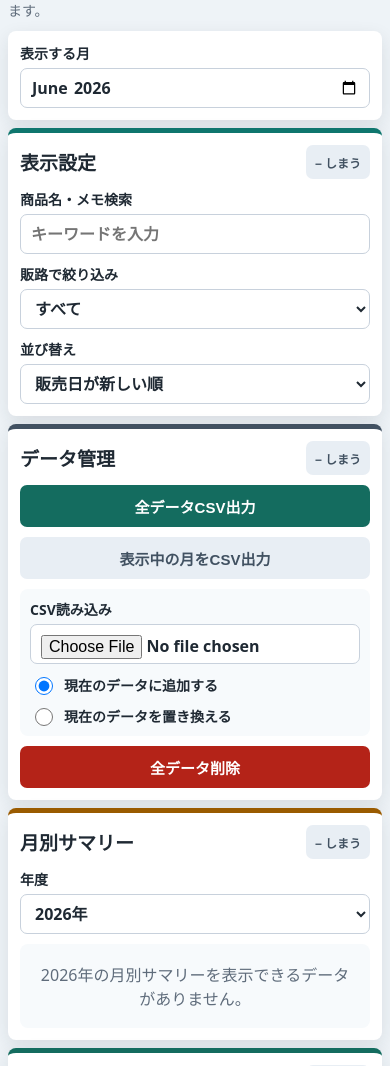
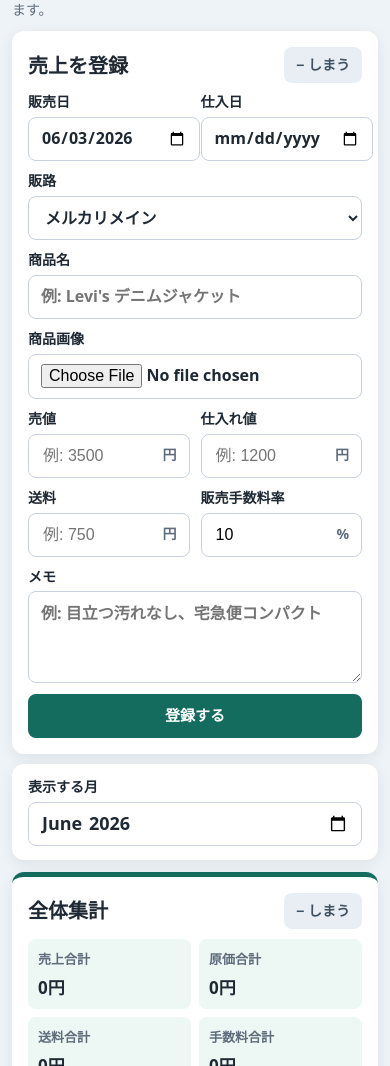
Before and after one commit to rendayo0425-dotcom/furugi-sales-app, a plain HTML site: page index.html in a window 390 px wide. Shown: the part 66-1132 px from the top of the page. Drawn offline with Linux system fonts and the light colour scheme.

Commit message:
売上登録を上部に移動しスマホUIを調整

```diff
--- a/index.html
+++ b/index.html
@@ -25,199 +25,8 @@
       <p class="lead">販売した商品を登録して、利益と利益率を一覧で確認できます。</p>
     </header>
 
-    <!-- 表示する月を選ぶカードです -->
-    <section class="card">
-      <label for="monthFilter">
-        表示する月
-        <input id="monthFilter" class="field" type="month" required>
-      </label>
-    </section>
-
-    <!-- 一覧の検索・絞り込み・並び替えを行う表示設定です -->
-    <section class="card filter-card" data-section-id="filters">
-      <div class="section-header">
-        <h2>表示設定</h2>
-        <button class="section-toggle" type="button">− しまう</button>
-      </div>
-      <div class="section-content">
-      <div class="filter-grid">
-        <label for="searchInput">
-          商品名・メモ検索
-          <input id="searchInput" class="field" type="search" placeholder="キーワードを入力">
-        </label>
-
-        <label for="channelFilter">
-          販路で絞り込み
-          <select id="channelFilter" class="field">
-            <option value="all">すべて</option>
-            <option value="メルカリメイン">メルカリメイン</option>
-            <option value="メルカリサブ">メルカリサブ</option>
-            <option value="ヤフー">ヤフー</option>
-            <option value="ラクマ">ラクマ</option>
-          </select>
-        </label>
-
-        <label for="sortSelect">
-          並び替え
-          <select id="sortSelect" class="field">
-            <option value="dateDesc">販売日が新しい順</option>
-            <option value="dateAsc">販売日が古い順</option>
-            <option value="priceDesc">売値が高い順</option>
-            <option value="profitDesc">利益が高い順</option>
-            <option value="profitRateDesc">利益率が高い順</option>
-          </select>
-        </label>
-      </div>
-      </div>
-    </section>
-
-    <!-- CSVの出力と読み込みを行う管理メニューです -->
-    <section class="card csv-card" data-section-id="csv">
-      <div class="section-header">
-        <h2>データ管理</h2>
-        <button class="section-toggle" type="button">− しまう</button>
-      </div>
-
-      <div class="section-content">
-      <div class="csv-actions">
-        <button id="exportCsvButton" type="button">全データCSV出力</button>
-        <button id="exportMonthCsvButton" class="secondary-button" type="button">表示中の月をCSV出力</button>
-
-        <div class="csv-import-box">
-          <label for="csvFileInput">
-            CSV読み込み
-            <input id="csvFileInput" class="field file-field" type="file" accept=".csv,text/csv">
-          </label>
-
-          <!-- 読み込み時に、今のデータへ追加するか置き換えるかを選びます -->
-          <div class="import-mode">
-            <label>
-              <input type="radio" name="importMode" value="append" checked>
-              現在のデータに追加する
-            </label>
-            <label>
-              <input type="radio" name="importMode" value="replace">
-              現在のデータを置き換える
-            </label>
-          </div>
-        </div>
-
-        <!-- テストデータをまとめて消すための危険操作です。JavaScriptで2回確認します -->
-        <button id="deleteAllDataButton" class="danger-button" type="button">全データ削除</button>
-      </div>
-      </div>
-    </section>
-
-    <!-- 登録済みデータを月ごとにまとめたサマリーです -->
-    <section class="card monthly-summary-card" data-section-id="monthlySummary">
-      <div class="section-header">
-        <h2>月別サマリー</h2>
-        <button class="section-toggle" type="button">− しまう</button>
-      </div>
-      <div class="section-content">
-      <label for="summaryYearSelect" class="summary-year-control">
-        年度
-        <select id="summaryYearSelect" class="field"></select>
-      </label>
-
-      <!-- JavaScriptで月別サマリーカードをここに追加します -->
-      <div id="monthlySummaryList" class="monthly-summary-list"></div>
-      </div>
-    </section>
-
-    <!-- 選択中の月の全体集計を表示するカードです -->
-    <section class="card summary-card" data-section-id="totalSummary">
-      <div class="section-header">
-        <h2>全体集計</h2>
-        <button class="section-toggle" type="button">− しまう</button>
-      </div>
-      <div class="section-content">
-      <div class="summary-grid">
-        <div class="summary-box">
-          <span>売上合計</span>
-          <strong id="totalSales">0円</strong>
-        </div>
-        <div class="summary-box">
-          <span>原価合計</span>
-          <strong id="totalCost">0円</strong>
-        </div>
-        <div class="summary-box">
-          <span>送料合計</span>
-          <strong id="totalShipping">0円</strong>
-        </div>
-        <div class="summary-box">
-          <span>手数料合計</span>
-          <strong id="totalFee">0円</strong>
-        </div>
-        <div class="summary-box">
-          <span>利益合計</span>
-          <strong id="totalProfit">0円</strong>
-        </div>
-        <div class="summary-box">
-          <span>平均利益率</span>
-          <strong id="averageProfitRate">0.0%</strong>
-        </div>
-        <div class="summary-box">
-          <span>登録件数</span>
-          <strong id="summaryCount">0件</strong>
-        </div>
-      </div>
-      </div>
-    </section>
-
-    <!-- 選択中の月の平均値や収益性を確認するKPIカードです -->
-    <section class="card kpi-card" data-section-id="kpiSummary">
-      <div class="section-header">
-        <h2>分析指標</h2>
-        <button class="section-toggle" type="button">− しまう</button>
-      </div>
-      <div class="section-content">
-      <div class="kpi-grid">
-        <div class="kpi-box">
-          <span>平均売価</span>
-          <strong id="averageSalePrice">0円</strong>
-        </div>
-        <div class="kpi-box">
-          <span>平均原価</span>
-          <strong id="averageCostPrice">0円</strong>
-        </div>
-        <div class="kpi-box">
-          <span>平均送料</span>
-          <strong id="averageShippingFee">0円</strong>
-        </div>
-        <div class="kpi-box">
-          <span>平均手数料</span>
-          <strong id="averageFee">0円</strong>
-        </div>
-        <div class="kpi-box">
-          <span>平均利益</span>
-          <strong id="averageProfit">0円</strong>
-        </div>
-        <div class="kpi-box">
-          <span>平均販売日数</span>
-          <strong id="averageSaleDays">-</strong>
-        </div>
-        <div class="kpi-box kpi-highlight">
-          <span>粗利率</span>
-          <strong id="grossProfitRate">0.0%</strong>
-        </div>
-      </div>
-      </div>
-    </section>
-
-    <!-- 選択中の月の販路別集計を表示するカードです -->
-    <section class="card channel-summary-card" data-section-id="channelSummary">
-      <div class="section-header">
-        <h2>販路別集計</h2>
-        <button class="section-toggle" type="button">− しまう</button>
-      </div>
-      <div class="section-content">
-      <div id="channelSummaryList" class="channel-summary-list"></div>
-      </div>
-    </section>
-
     <!-- 売上を入力するカードです -->
-    <section class="card" data-section-id="salesForm">
+    <section class="card sales-form-card" data-section-id="salesForm">
       <div class="section-header">
         <h2 id="formTitle">売上を登録</h2>
         <button class="section-toggle" type="button">− しまう</button>
@@ -314,6 +123,197 @@
       </div>
     </section>
 
+    <!-- 表示する月を選ぶカードです -->
+    <section class="card month-filter-card">
+      <label for="monthFilter">
+        表示する月
+        <input id="monthFilter" class="field" type="month" required>
+      </label>
+    </section>
+
+    <!-- 選択中の月の全体集計を表示するカードです -->
+    <section class="card summary-card" data-section-id="totalSummary">
+      <div class="section-header">
+        <h2>全体集計</h2>
+        <button class="section-toggle" type="button">− しまう</button>
+      </div>
+      <div class="section-content">
+      <div class="summary-grid">
+        <div class="summary-box">
+          <span>売上合計</span>
+          <strong id="totalSales">0円</strong>
+        </div>
+        <div class="summary-box">
+          <span>原価合計</span>
+          <strong id="totalCost">0円</strong>
+        </div>
+        <div class="summary-box">
+          <span>送料合計</span>
+          <strong id="totalShipping">0円</strong>
+        </div>
+        <div class="summary-box">
+          <span>手数料合計</span>
+          <strong id="totalFee">0円</strong>
+        </div>
+        <div class="summary-box">
+          <span>利益合計</span>
+          <strong id="totalProfit">0円</strong>
+        </div>
+        <div class="summary-box">
+          <span>平均利益率</span>
+          <strong id="averageProfitRate">0.0%</strong>
+        </div>
+        <div class="summary-box">
+          <span>登録件数</span>
+          <strong id="summaryCount">0件</strong>
+        </div>
+      </div>
+      </div>
+    </section>
+
+    <!-- 選択中の月の平均値や収益性を確認するKPIカードです -->
+    <section class="card kpi-card" data-section-id="kpiSummary">
+      <div class="section-header">
+        <h2>分析指標</h2>
+        <button class="section-toggle" type="button">− しまう</button>
+      </div>
+      <div class="section-content">
+      <div class="kpi-grid">
+        <div class="kpi-box">
+          <span>平均売価</span>
+          <strong id="averageSalePrice">0円</strong>
+        </div>
+        <div class="kpi-box">
+          <span>平均原価</span>
+          <strong id="averageCostPrice">0円</strong>
+        </div>
+        <div class="kpi-box">
+          <span>平均送料</span>
+          <strong id="averageShippingFee">0円</strong>
+        </div>
+        <div class="kpi-box">
+          <span>平均手数料</span>
+          <strong id="averageFee">0円</strong>
+        </div>
+        <div class="kpi-box">
+          <span>平均利益</span>
+          <strong id="averageProfit">0円</strong>
+        </div>
+        <div class="kpi-box">
+          <span>平均販売日数</span>
+          <strong id="averageSaleDays">-</strong>
+        </div>
+        <div class="kpi-box kpi-highlight">
+          <span>粗利率</span>
+          <strong id="grossProfitRate">0.0%</strong>
+        </div>
+      </div>
+      </div>
+    </section>
+
+    <!-- 選択中の月の販路別集計を表示するカードです -->
+    <section class="card channel-summary-card" data-section-id="channelSummary">
+      <div class="section-header">
+        <h2>販路別集計</h2>
+        <button class="section-toggle" type="button">− しまう</button>
+      </div>
+      <div class="section-content">
+      <div id="channelSummaryList" class="channel-summary-list"></div>
+      </div>
+    </section>
+
+    <!-- 登録済みデータを月ごとにまとめたサマリーです -->
+    <section class="card monthly-summary-card" data-section-id="monthlySummary">
+      <div class="section-header">
+        <h2>月別サマリー</h2>
+        <button class="section-toggle" type="button">− しまう</button>
+      </div>
+      <div class="section-content">
+      <label for="summaryYearSelect" class="summary-year-control">
+        年度
+        <select id="summaryYearSelect" class="field"></select>
+      </label>
+
+      <!-- JavaScriptで月別サマリーカードをここに追加します -->
+      <div id="monthlySummaryList" class="monthly-summary-list"></div>
+      </div>
+    </section>
+
+    <!-- 一覧の検索・絞り込み・並び替えを行う表示設定です -->
+    <section class="card filter-card" data-section-id="filters">
+      <div class="section-header">
+        <h2>表示設定</h2>
+        <button class="section-toggle" type="button">− しまう</button>
+      </div>
+      <div class="section-content">
+      <div class="filter-grid">
+        <label for="searchInput">
+          商品名・メモ検索
+          <input id="searchInput" class="field" type="search" placeholder="キーワードを入力">
+        </label>
+
+        <label for="channelFilter">
+          販路で絞り込み
+          <select id="channelFilter" class="field">
+            <option value="all">すべて</option>
+            <option value="メルカリメイン">メルカリメイン</option>
+            <option value="メルカリサブ">メルカリサブ</option>
+            <option value="ヤフー">ヤフー</option>
+            <option value="ラクマ">ラクマ</option>
+          </select>
+        </label>
+
+        <label for="sortSelect">
+          並び替え
+          <select id="sortSelect" class="field">
+            <option value="dateDesc">販売日が新しい順</option>
+            <option value="dateAsc">販売日が古い順</option>
+            <option value="priceDesc">売値が高い順</option>
+            <option value="profitDesc">利益が高い順</option>
+            <option value="profitRateDesc">利益率が高い順</option>
+          </select>
+        </label>
+      </div>
+      </div>
+    </section>
+
+    <!-- CSVの出力と読み込みを行う管理メニューです -->
+    <section class="card csv-card" data-section-id="csv">
+      <div class="section-header">
+        <h2>データ管理</h2>
+        <button class="section-toggle" type="button">− しまう</button>
+      </div>
+
+      <div class="section-content">
+      <div class="csv-actions">
+        <button id="exportCsvButton" type="button">全データCSV出力</button>
+        <button id="exportMonthCsvButton" class="secondary-button" type="button">表示中の月をCSV出力</button>
+
+        <div class="csv-import-box">
+          <label for="csvFileInput">
+            CSV読み込み
+            <input id="csvFileInput" class="field file-field" type="file" accept=".csv,text/csv">
+          </label>
+
+          <!-- 読み込み時に、今のデータへ追加するか置き換えるかを選びます -->
+          <div class="import-mode">
+            <label>
+              <input type="radio" name="importMode" value="append" checked>
+              現在のデータに追加する
+            </label>
+            <label>
+              <input type="radio" name="importMode" value="replace">
+              現在のデータを置き換える
+            </label>
+          </div>
+        </div>
+
+        <!-- テストデータをまとめて消すための危険操作です。JavaScriptで2回確認します -->
+        <button id="deleteAllDataButton" class="danger-button" type="button">全データ削除</button>
+      </div>
+      </div>
+    </section>
+
     <!-- 登録済みの商品を表示するカードです -->
     <section class="card" data-section-id="salesList">
       <div class="section-header">
--- a/style.css
+++ b/style.css
@@ -929,3 +929,197 @@ button:active {
     grid-template-columns: 1fr;
   }
 }
+
+/* iPhone実機向けの最終調整です。下に書くことで既存のスマホCSSより優先させます */
+@media (max-width: 768px) {
+  body {
+    font-size: 16px;
+  }
+
+  .app {
+    width: 100%;
+    max-width: 100%;
+    padding: calc(12px + env(safe-area-inset-top)) 12px calc(20px + env(safe-area-inset-bottom));
+  }
+
+  .page-header {
+    margin-bottom: 8px;
+  }
+
+  h1 {
+    margin-bottom: 4px;
+    font-size: 24px;
+    line-height: 1.25;
+  }
+
+  h2,
+  .section-header h2 {
+    font-size: 20px;
+    line-height: 1.25;
+  }
+
+  .lead {
+    font-size: 14px;
+    line-height: 1.4;
+  }
+
+  .card {
+    width: 100%;
+    margin-top: 12px;
+    padding: 16px;
+    border-radius: 12px;
+    box-shadow: 0 4px 14px rgba(31, 41, 51, 0.08);
+  }
+
+  .month-filter-card {
+    margin-top: 10px;
+    padding: 14px 16px;
+  }
+
+  .section-header {
+    align-items: center;
+    gap: 8px;
+    margin-bottom: 10px;
+  }
+
+  .section-header-actions {
+    min-width: 0;
+  }
+
+  .section-toggle {
+    flex: 0 0 auto;
+    min-height: 36px;
+    padding: 8px 12px;
+    font-size: 14px;
+    line-height: 1;
+    white-space: nowrap;
+  }
+
+  .form {
+    gap: 12px;
+  }
+
+  .sales-form-card .form {
+    grid-template-columns: repeat(2, minmax(0, 1fr));
+    gap: 11px;
+  }
+
+  .sales-form-card label[for="salesChannel"],
+  .sales-form-card label[for="itemName"],
+  .sales-form-card label[for="itemImage"],
+  .sales-form-card .image-preview-wrap,
+  .sales-form-card .image-delete-button,
+  .sales-form-card label[for="memo"],
+  .sales-form-card .form-actions {
+    grid-column: 1 / -1;
+  }
+
+  label {
+    gap: 5px;
+    font-size: 14px;
+    line-height: 1.35;
+  }
+
+  .field {
+    width: 100%;
+    min-height: 44px;
+    padding: 10px 12px;
+    border-radius: 8px;
+    font-size: 16px;
+    line-height: 1.2;
+    box-sizing: border-box;
+  }
+
+  input[type="month"].field,
+  input[type="date"].field,
+  select.field {
+    height: 44px;
+    padding-top: 0;
+    padding-bottom: 0;
+  }
+
+  #monthFilter {
+    font-size: 18px;
+  }
+
+  textarea.field {
+    min-height: 72px;
+    padding-top: 10px;
+    line-height: 1.45;
+  }
+
+  .file-field {
+    padding-top: 9px;
+  }
+
+  .input-wrap {
+    min-height: 44px;
+    gap: 6px;
+    padding: 0 12px;
+    border-radius: 8px;
+    box-sizing: border-box;
+  }
+
+  .input-wrap input {
+    min-height: 42px;
+    font-size: 16px;
+    line-height: 1.2;
+  }
+
+  button {
+    min-height: 44px;
+    padding: 8px 12px;
+    border-radius: 8px;
+    font-size: 15px;
+    line-height: 1.2;
+  }
+
+  .edit-status,
+  .form-error {
+    margin-bottom: 10px;
+    padding: 10px;
+    font-size: 14px;
+  }
+
+  .image-preview {
+    max-height: 132px;
+  }
+
+  .image-delete-button {
+    min-height: 40px;
+    font-size: 14px;
+  }
+
+  .csv-actions,
+  .filter-grid,
+  .monthly-summary-list,
+  .channel-summary-list,
+  .form-actions,
+  .sale-actions {
+    gap: 10px;
+  }
+
+  .csv-import-box,
+  .monthly-summary-item,
+  .channel-summary-item {
+    padding: 12px;
+    border-radius: 10px;
+  }
+
+  .summary-grid,
+  .kpi-grid,
+  .channel-number-grid,
+  .monthly-number-grid {
+    grid-template-columns: repeat(2, minmax(0, 1fr));
+    gap: 8px;
+  }
+
+  .summary-box,
+  .kpi-box,
+  .channel-number,
+  .monthly-number,
+  .detail-number {
+    padding: 10px;
+    border-radius: 8px;
+  }
+}
```
Also changed, not shown: service-worker.js (+8 -2 lines).
